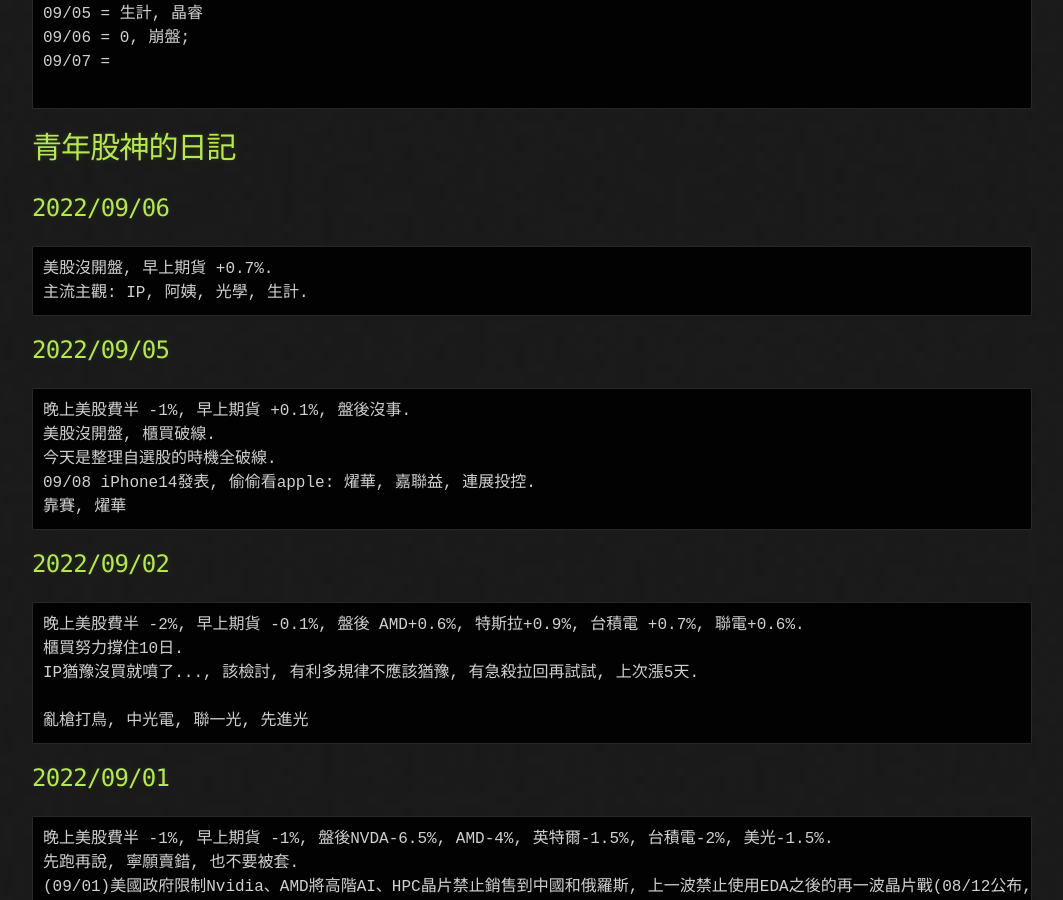
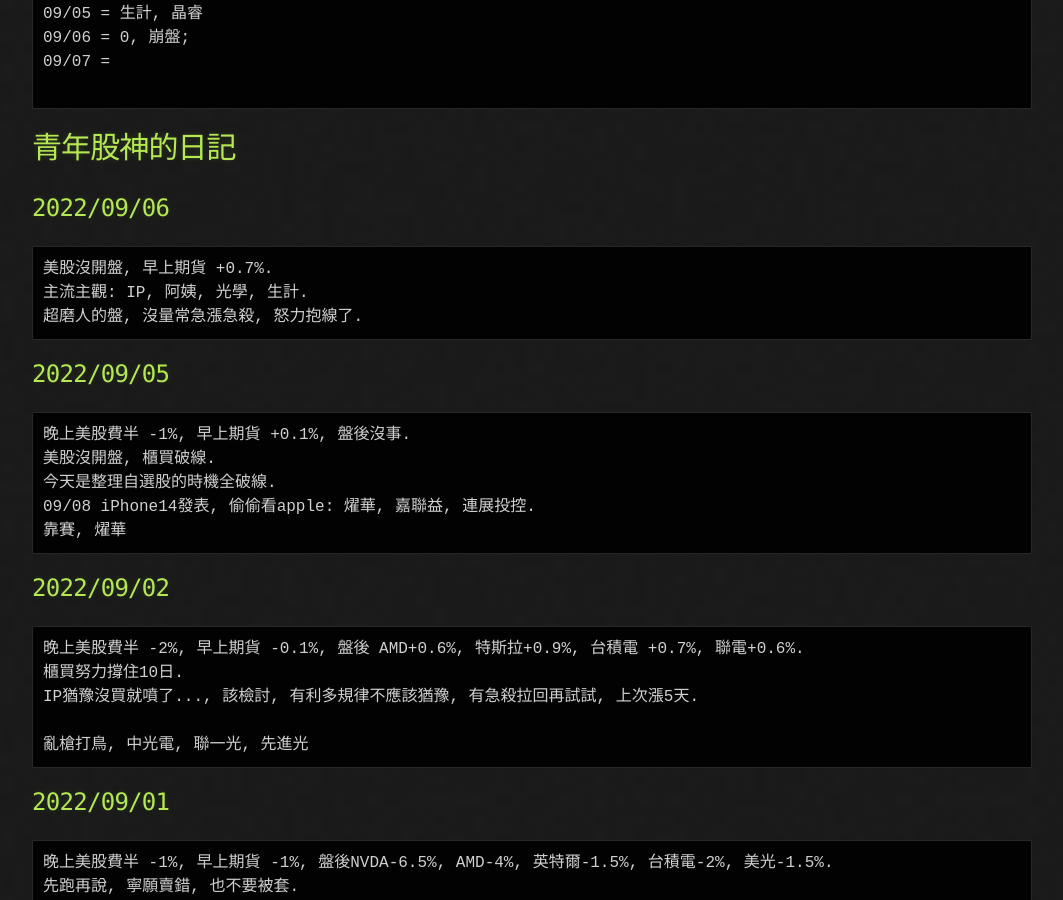
Before and after one commit to lepg5487/Stock_God, a Jekyll site: the page built from index.md, in a window 1280 px wide and 900 px high, scrolled down 1042 px. Shown: the whole window, without its empty margins (108-1171 px from the left). Built offline with Jekyll 4.4.1, drawn with Linux system fonts in a browser that asks for light colours; our own code applies the rules of GitHub Pages for plain Markdown files.

Commit message:
Update index.md

````diff
--- a/index.md
+++ b/index.md
@@ -47,6 +47,7 @@ layout: testlayouts
 ```
 美股沒開盤, 早上期貨 +0.7%.
 主流主觀: IP, 阿姨, 光學, 生計.
+超磨人的盤, 沒量常急漲急殺, 怒力抱線了.
 ```
 
 ## 2022/09/05
````
